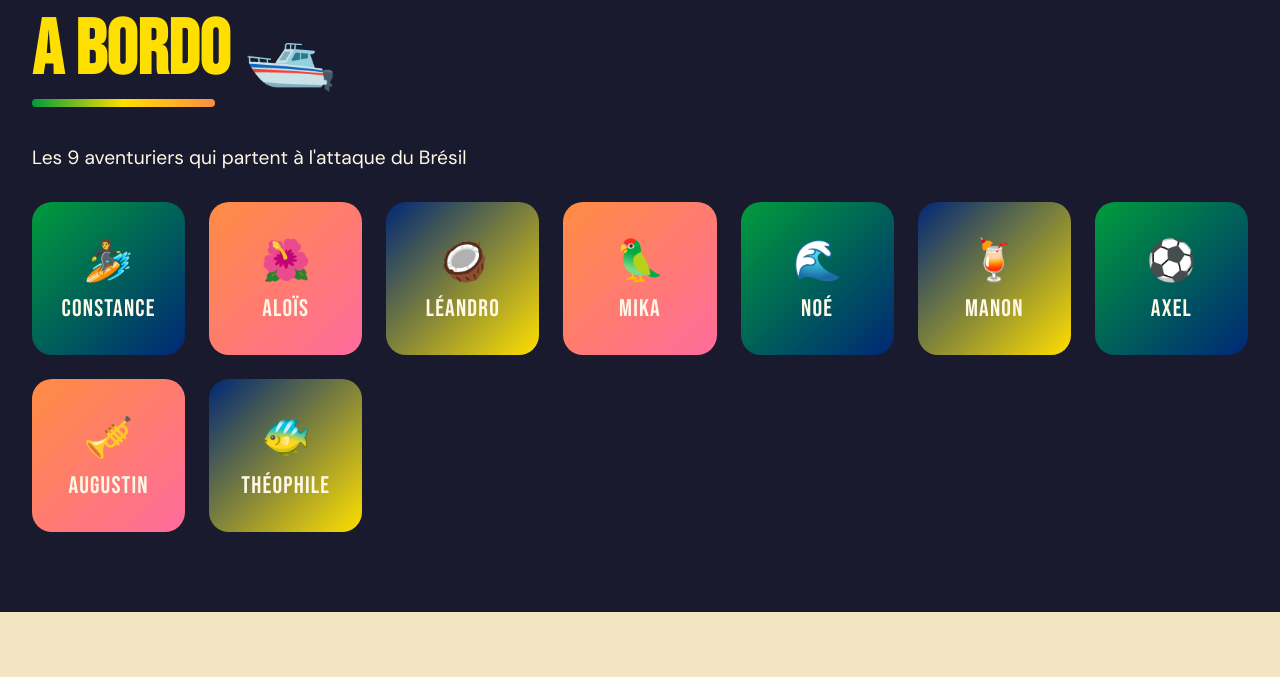
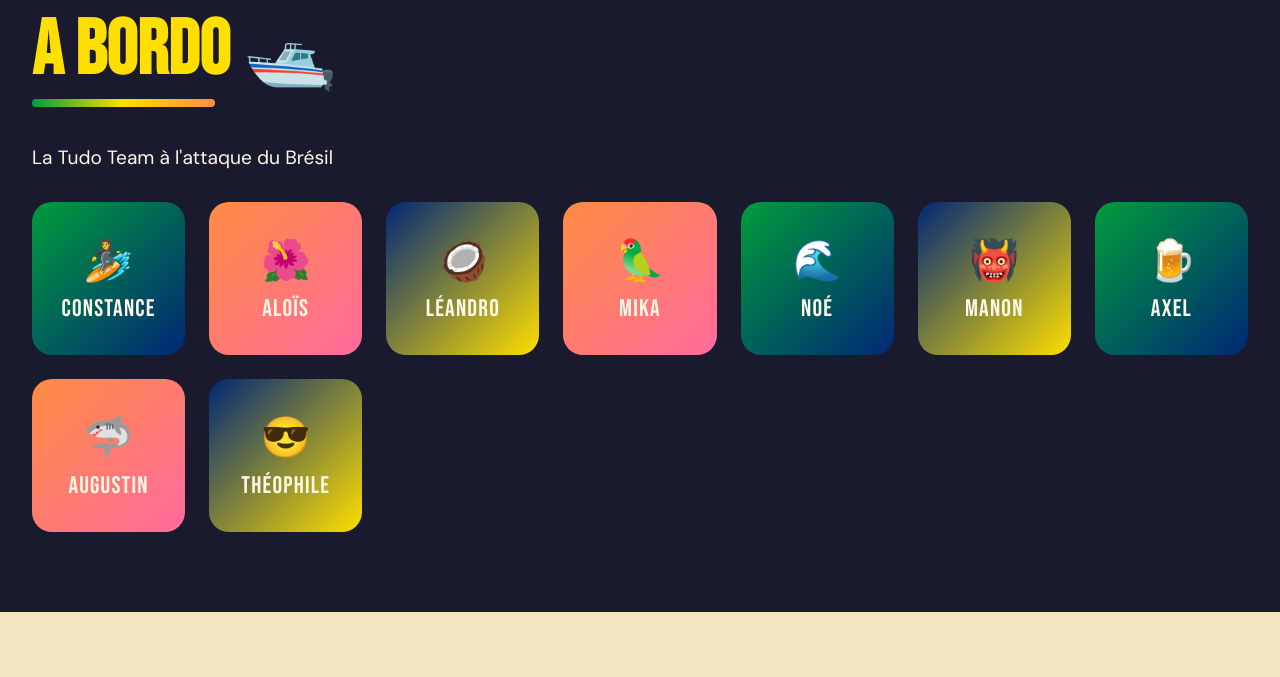
Before and after one commit to Leaandro-ai/Road-trip-Brazil-, a plain HTML site: page index.html in a window 1280 px wide. Shown: the part 877-1554 px from the top of the page. Drawn offline with nearby package versions, Linux system fonts and the light colour scheme.

Commit message:
Update index.html

```diff
--- a/index.html
+++ b/index.html
@@ -3,7 +3,7 @@
 <head>
 <meta charset="UTF-8">
 <meta name="viewport" content="width=device-width, initial-scale=1.0">
-<title>🌴 Road Trip Brésil 2026 — La Bande des 9</title>
+<title>🌴 Road Trip Brésil 2026 — La Tudo Team</title>
 <link rel="preconnect" href="https://fonts.googleapis.com">
 <link rel="preconnect" href="https://fonts.gstatic.com" crossorigin>
 <link href="https://fonts.googleapis.com/css2?family=Bebas+Neue&family=Caveat:wght@400;700&family=DM+Sans:wght@400;500;700&display=swap" rel="stylesheet">
@@ -129,7 +129,7 @@
   <div class="palmier palmier-2">🌴</div>
   <div class="palmier palmier-3">🌴</div>
   <div class="hero-content">
-    <div class="hero-tag">~ La bande des 9 ~</div>
+    <div class="hero-tag">~ La Tudo Team</div>
     <h1 class="hero-title">ROAD TRIP<br><span>BRASIL</span></h1>
     <div class="hero-subtitle">🇧🇷 Salvador → Morro de São Paulo → Rio 🇧🇷</div>
     <div class="hero-dates">27 JUIN — 5 JUILLET 2026</div>
@@ -144,17 +144,17 @@
 <div class="crew-section">
   <div class="crew-inner">
     <h2 class="section-title">A bordo 🛥️</h2>
-    <p style="font-size: 1.2rem; margin-bottom: 1rem;">Les 9 aventuriers qui partent à l'attaque du Brésil</p>
+    <p style="font-size: 1.2rem; margin-bottom: 1rem;">La Tudo Team à l'attaque du Brésil</p>
     <div class="crew-grid">
       <div class="crew-member"><span class="crew-emoji">🏄</span><div class="crew-name">Constance</div></div>
       <div class="crew-member"><span class="crew-emoji">🌺</span><div class="crew-name">Aloïs</div></div>
       <div class="crew-member"><span class="crew-emoji">🥥</span><div class="crew-name">Léandro</div></div>
       <div class="crew-member"><span class="crew-emoji">🦜</span><div class="crew-name">Mika</div></div>
       <div class="crew-member"><span class="crew-emoji">🌊</span><div class="crew-name">Noé</div></div>
-      <div class="crew-member"><span class="crew-emoji">🍹</span><div class="crew-name">Manon</div></div>
-      <div class="crew-member"><span class="crew-emoji">⚽</span><div class="crew-name">Axel</div></div>
-      <div class="crew-member"><span class="crew-emoji">🎺</span><div class="crew-name">Augustin</div></div>
-      <div class="crew-member"><span class="crew-emoji">🐠</span><div class="crew-name">Théophile</div></div>
+      <div class="crew-member"><span class="crew-emoji">👹</span><div class="crew-name">Manon</div></div>
+      <div class="crew-member"><span class="crew-emoji">🍺</span><div class="crew-name">Axel</div></div>
+      <div class="crew-member"><span class="crew-emoji">🦈</span><div class="crew-name">Augustin</div></div>
+      <div class="crew-member"><span class="crew-emoji">😎</span><div class="crew-name">Théophile</div></div>
     </div>
   </div>
 </div>
```
